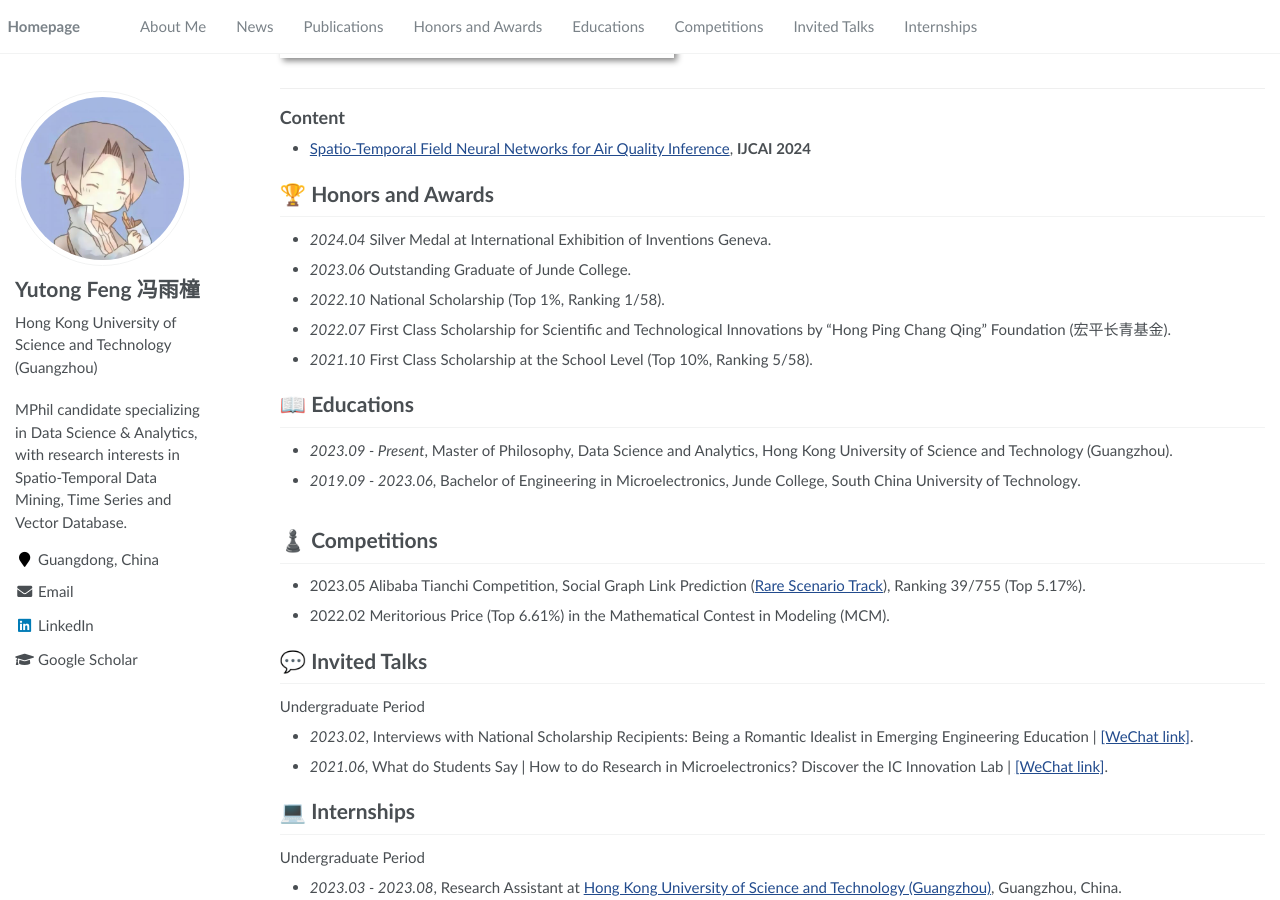
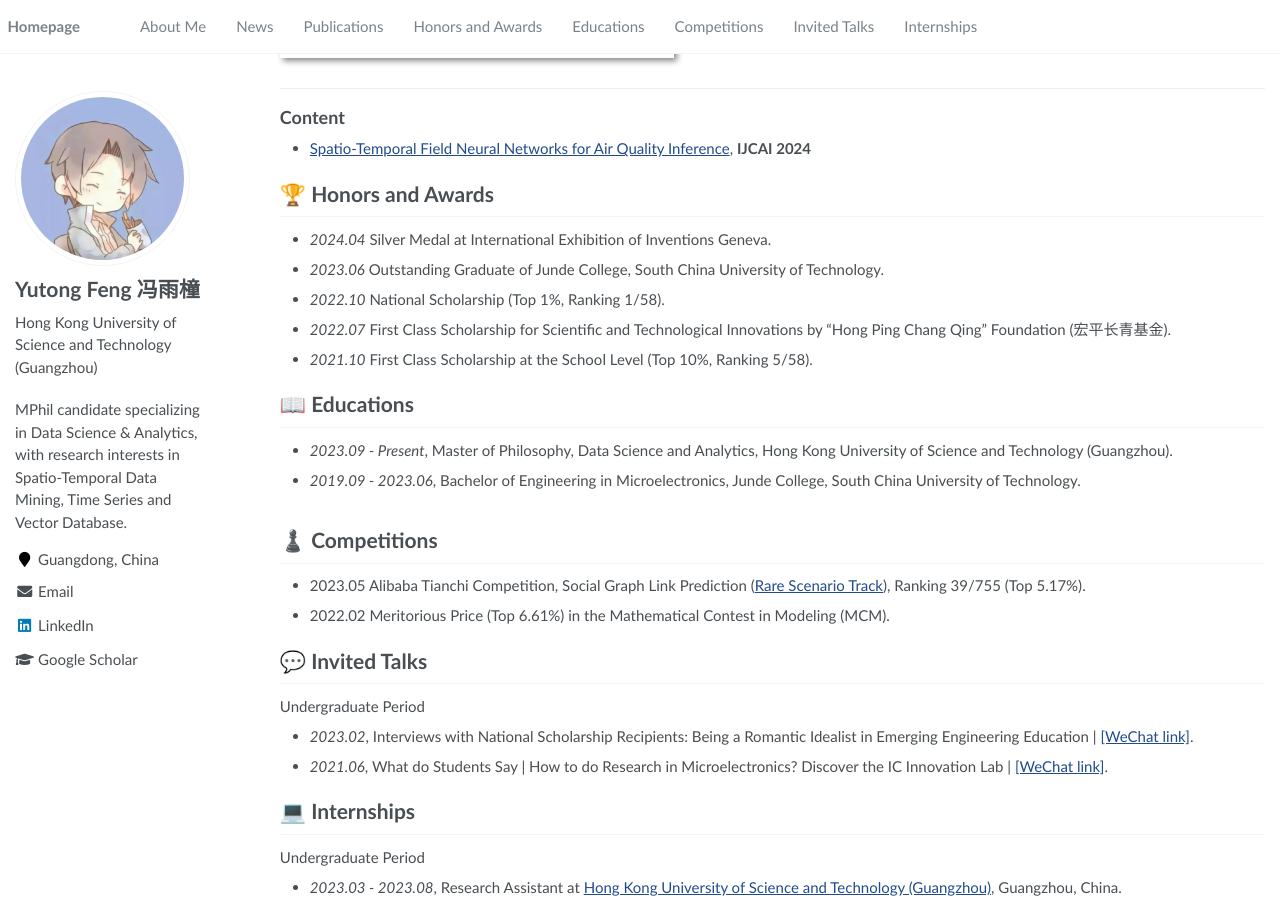
Before and after one commit to Yutong-Feng/yutong-feng.github.io, a Jekyll site: the page built from _pages/about.md, in a window 1280 px wide and 900 px high, scrolled down 1300 px. Built offline with Jekyll 4.4.1, drawn with Linux system fonts in a browser that asks for light colours.

Commit message:
Update about.md

```diff
--- a/_pages/about.md
+++ b/_pages/about.md
@@ -76,7 +76,7 @@ Yutong Feng
 
 # 🏆 Honors and Awards
 - *2024.04* Silver Medal at International Exhibition of Inventions Geneva.
-- *2023.06* Outstanding Graduate of Junde College.
+- *2023.06* Outstanding Graduate of Junde College, South China University of Technology.
 - *2022.10* National Scholarship (Top 1%, Ranking 1/58).
 - *2022.07* First Class Scholarship for Scientific and Technological Innovations by "Hong Ping Chang Qing" Foundation (宏平长青基金).
 - *2021.10* First Class Scholarship at the School Level (Top 10%, Ranking 5/58).
```
